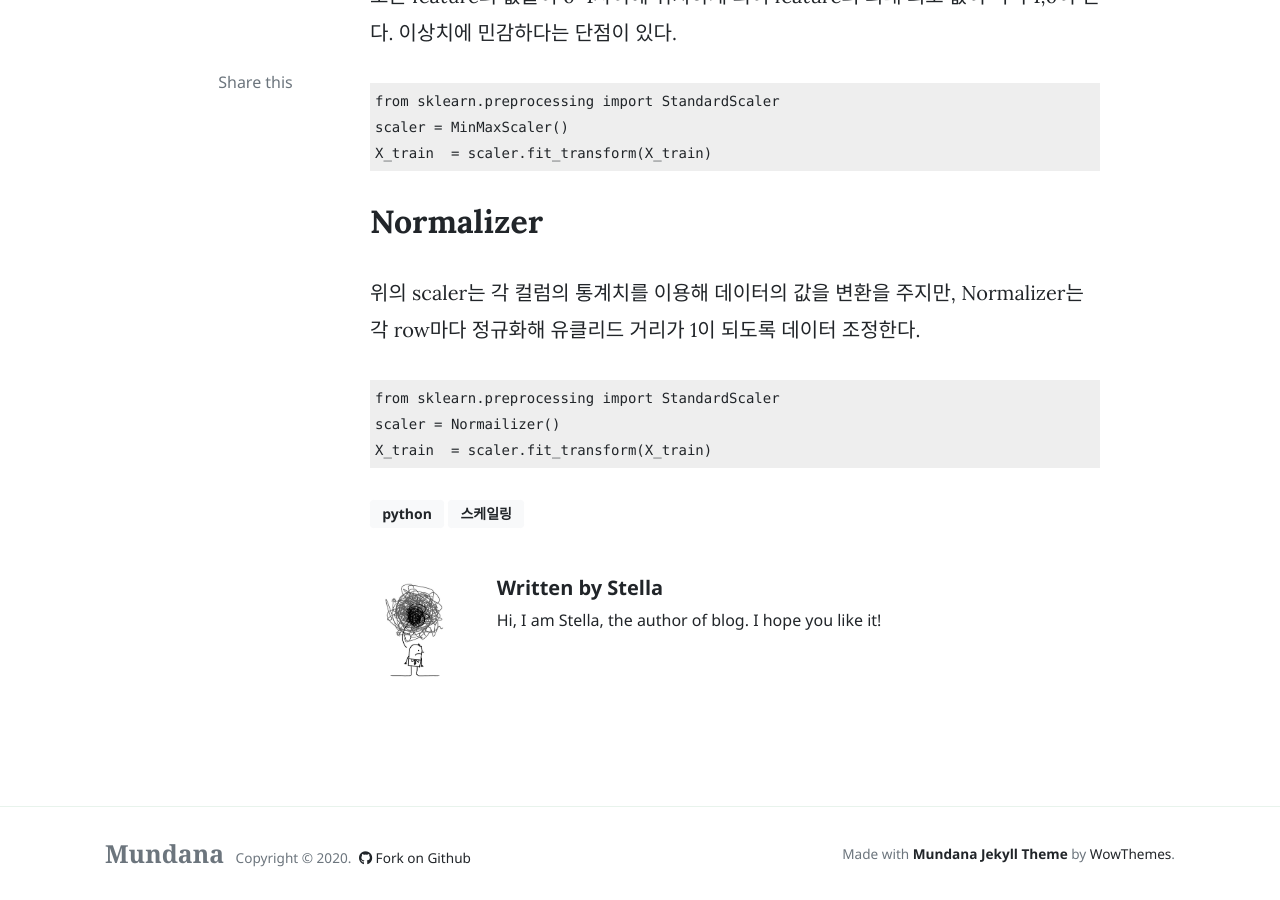
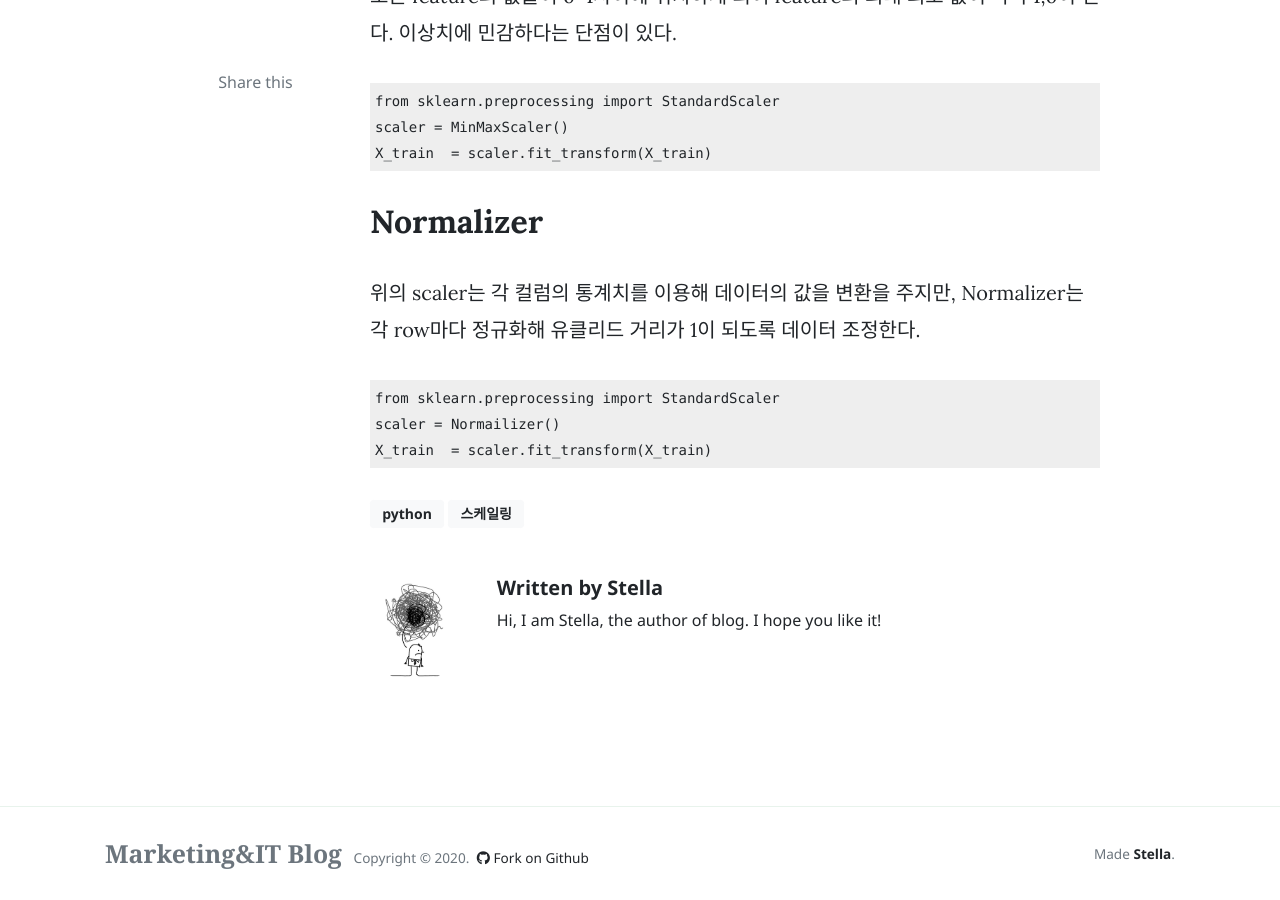
Before and after one commit to stelch1234/stelch1234.github.io, a Jekyll site: the page built from _posts/2020-02-17-python-datascaling.md, in a window 1280 px wide and 900 px high, scrolled down 1716 px. Built offline with Jekyll 4.4.1, drawn with Linux system fonts in a browser that asks for light colours; nearby versions of some CDN libraries; comment, search, counter and statistics services are not loaded.

Commit message:
2020-02-17-python-datascaling

```diff
--- a/_config.yml
+++ b/_config.yml
@@ -2,7 +2,7 @@
 name: 'Marketing&IT Blog'
 description: '마케팅 전공자가 데이터 분석가의 길을 향해 경험과 지식을 쌓고 있습니다.'
 logo: 'assets/images/2.jpg'
-#favicon: 'assets/images/favicon.ico'
+favicon: 'assets/images/1.ico'
 baseurl: ''
 url: 'https://stelch1234.github.io/'
 disqus: 'demowebsite'
@@ -10,7 +10,8 @@
 #mailchimp-list: 'https://wowthemes.us11.list-manage.com/subscribe/post?u=8aeb20a530e124561927d3bd8&amp;id=8c3d2d214b'
 include: ["_pages"]
 permalink: /:title/
-
+cover: 'assets/images/1.jpg'
+production_url: 'https://stelch1234.github.io/'
 
 # The font used for headings. Expects a string that is a valid CSS font-family value.
 font_heading:        "'Roboto Slab', 'Nanum Gothic', Helvetica, Arial, sans-serif"
@@ -76,7 +77,7 @@
 highlighter: rouge
 
 # Paginate
-paginate: 10
+paginate: 5
 
 
 
--- a/_layouts/default.html
+++ b/_layouts/default.html
@@ -77,15 +77,15 @@
         <div class="container">
         <div class="row align-items-center justify-content-between">
             <div>
-                <span class="navbar-brand mr-2 mb-0"><strong>Mundana</strong></span>
+                <span class="navbar-brand mr-2 mb-0"><strong>Marketing&IT Blog</strong></span>
                 <span>Copyright © <script>document.write(new Date().getFullYear())</script>.</span>
 
                 <!--  Github Repo Star Btn-->
-                <a class="text-dark ml-1" target="_blank" href="https://github.com/wowthemesnet/mundana-theme-jekyll"><i class="fab fa-github"></i> Fork on Github</a>
+                <a class="text-dark ml-1" target="_blank" href="https://github.com/stelch1234"><i class="fab fa-github"></i> Fork on Github</a>
 
             </div>
             <div>
-                Made with <a target="_blank" class="text-dark font-weight-bold" href="https://www.wowthemes.net/mundana-jekyll-theme/"> Mundana Jekyll Theme </a> by <a class="text-dark" target="_blank" href="https://www.wowthemes.net">WowThemes</a>.
+                Made <a target="_blank" class="text-dark font-weight-bold"> Stella</a>.
             </div>
         </div>
         </div>
--- a/_layouts/post.html
+++ b/_layouts/post.html
@@ -7,17 +7,10 @@
 		<div class="h-100 tofront">
 			<div class="row {% if page.image %} justify-content-between {% else %} justify-content-center {% endif %}">
 				<div class="{% if page.image %} col-md-6 {% else %} col-md-8 {% endif %} pr-0 pr-md-4 pt-4 pb-4 align-self-center">
-					<p class="text-uppercase font-weight-bold">
-                        <span class="catlist">
-						{% for category in page.categories %}
-                          <a class="sscroll text-danger" href="{{site.baseurl}}/categories.html#{{ category | downcase }}">{{ category | downcase }}</a><span class="sep">, </span>
-                        {% endfor %}
-                        </span>
-					</p>
 					<h1 class="display-4 mb-4 article-headline">{{ page.title }}</h1>
 					<div class="d-flex align-items-center">
                         {% if author.avatar %}
-                        <img class="rounded-circle" src="{{site.baseurl}}/{{author.avatar}}" alt="{{author.name}}" width="70"/>
+                        <img class="rounded-circle" src="{{site.baseurl}}/{{author.avatar}}" alt="{{author.name}}" width="10"/>
                         {% endif %}
 						<small class="ml-3"> {{ author.name }} <span><a target="_blank" href="{{ author.twitter }}" class="btn btn-outline-success btn-sm btn-round ml-1">Follow</a></span>
                             <span class="text-muted d-block mt-1">{{ page.date | date: '%b %d, %Y' }} · {% include meta-read-time.html %}</span>
@@ -141,6 +134,7 @@
                 <a class="text-dark" href="{{ site.baseurl }}{{ page.previous.url }}">{% if page.previous.image %} <img height="30px" class="mr-1" src="{{site.baseurl}}/{{page.previous.image}}"> {% endif %} {{page.previous.title}}</a>
             </div>
           {% endif %}
+
           {% if page.next.url %}
             <div class="col-md-6 text-right pr-0">
                 <a class="text-dark" href="{{ site.baseurl }}{{ page.next.url }}"> {{page.next.title}} {% if page.next.image %} <img height="30px" class="ml-1" src="{{site.baseurl}}/{{page.next.image}}"> {% endif %}</a>
```
Also changed, not shown: _pages/author-sal.html (deleted, +0 -26 lines), _pages/buy-me-a-coffee.md (deleted, +0 -12 lines).
